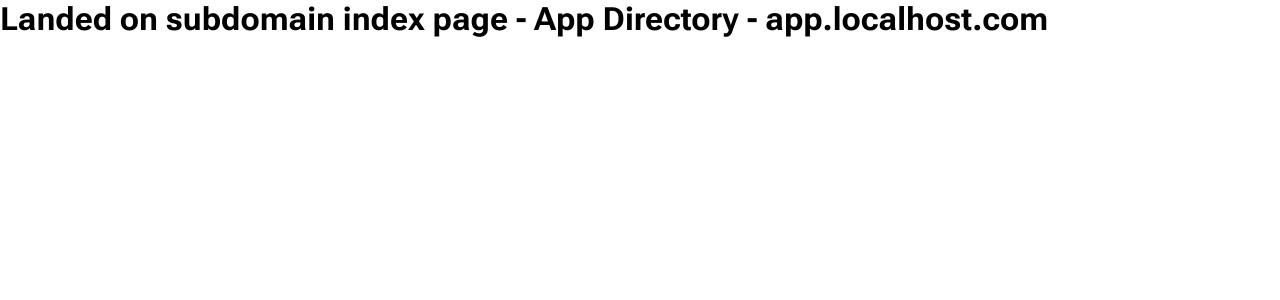
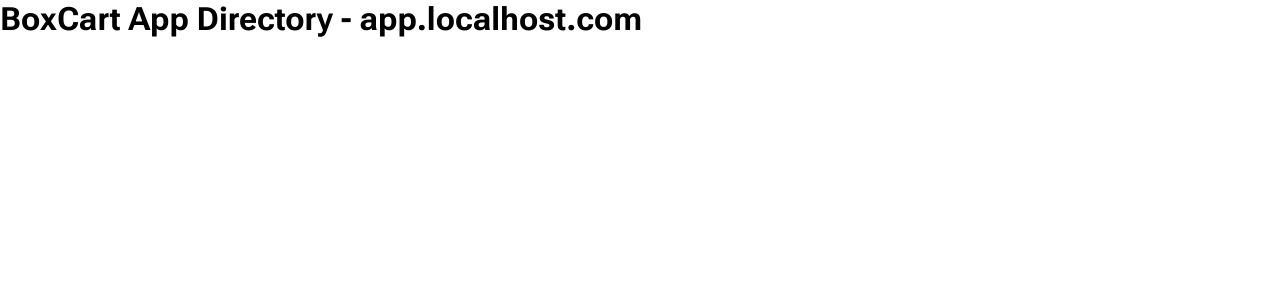
Before and after one commit to garwinglai/boxcart, a Next.js app: page /app in a window 1280 px wide. Shown: the top 300 px of the page. Built offline with nearby package versions, Linux system fonts and the light colour scheme.

Commit message:
updated middleware for rewrites for multi-tenant subdomains. Fixed errors and testing on production

```diff
--- a/pages/app/index.js
+++ b/pages/app/index.js
@@ -2,7 +2,7 @@
 
 function App() {
 	return (
-		<h1>Landed on subdomain index page - App Directory - app.localhost.com</h1>
+		<h1>BoxCart App Directory - app.localhost.com</h1>
 	);
 }
 
```
Also changed, not shown: middleware.js (+10 -2 lines), pages/home/index.js (+10 -0 lines).
